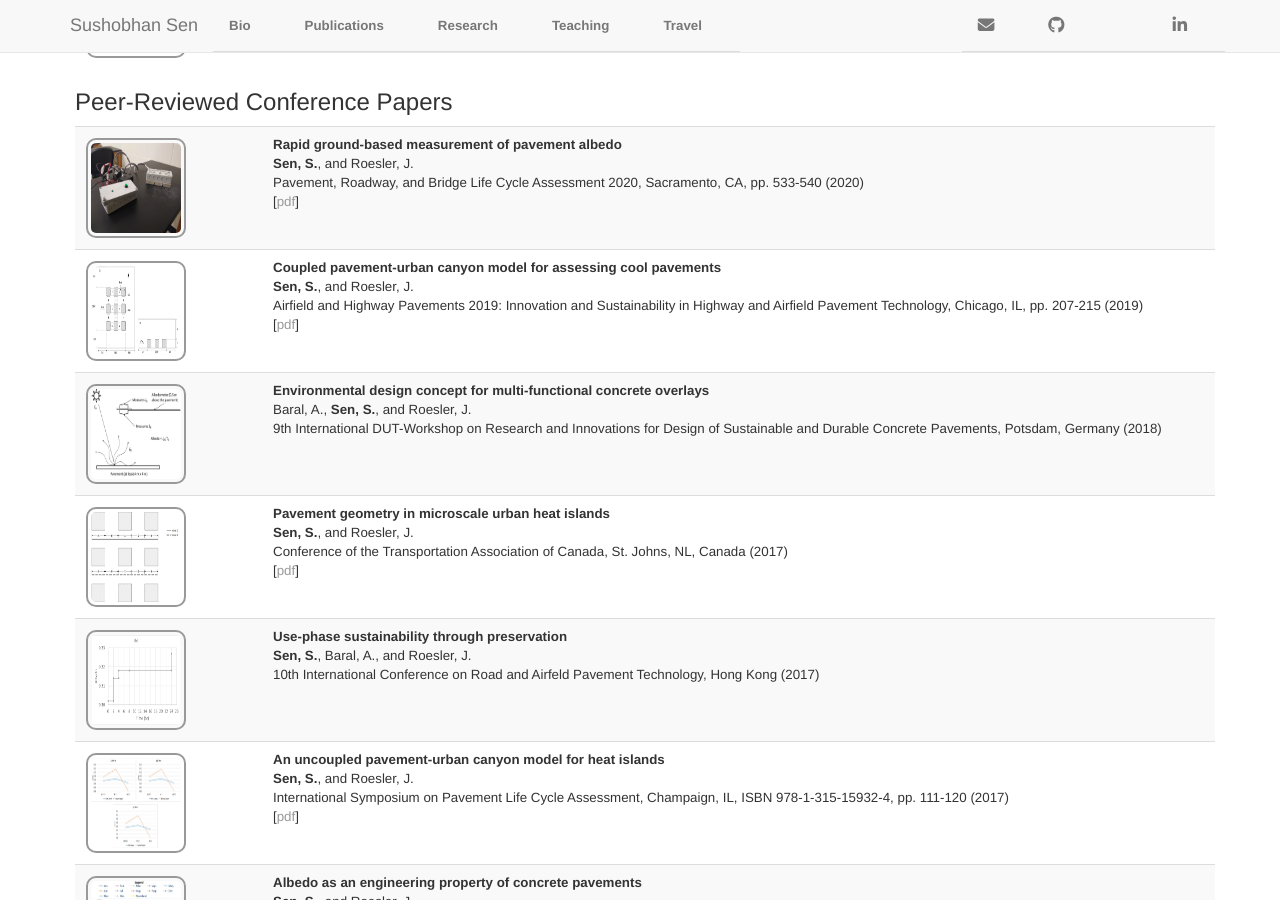
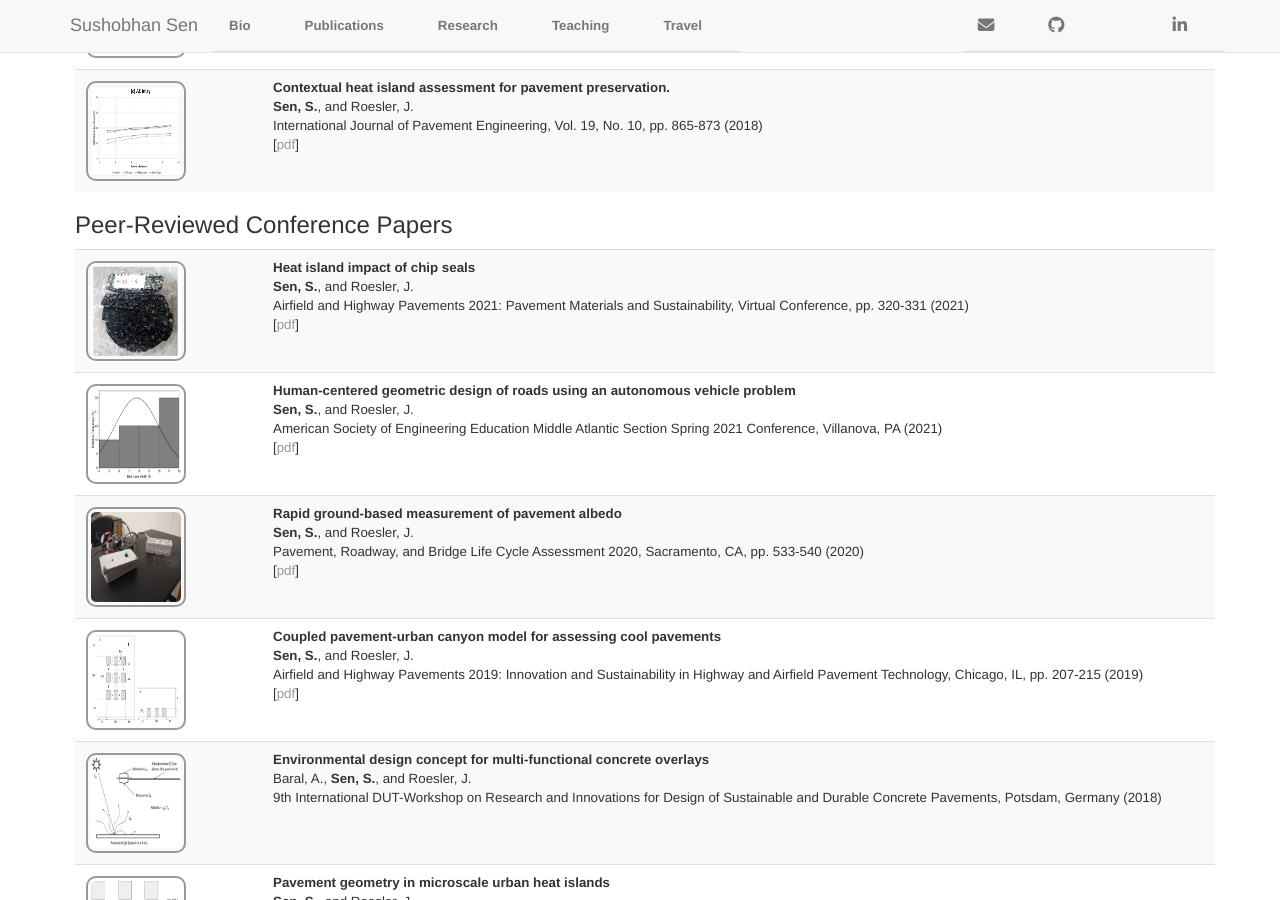
Before and after one commit to sushobhansen/sushobhansen.github.io, a Jekyll site: the page built from publications.md, in a window 1280 px wide and 900 px high, scrolled down 1441 px. Built offline with Jekyll 4.4.1, drawn with Linux system fonts in a browser that asks for light colours; nearby versions of some CDN libraries; a style sheet for code colours, icons or effects is not loaded; some of the changed text lies outside the part shown.

Commit message:
Omnibus updates June 2021

```diff
--- a/publications.md
+++ b/publications.md
@@ -28,6 +28,10 @@ title: Sushobhan Sen | Publications
 ### Peer-Reviewed Journal Articles
 
 <table class="table table-striped table-hover">
+	<tr>
+		<td class="col-md-2"><img src="./images/ncomms-2021.jpg" alt="view-factors" height="100px" width="100px"></td>
+		<td><b>Limited application of reflective surfaces can mitigate urban heat pollution</b> <br> <b>Sen, S.</b>, and Khazanovich, L. <br> Nature Communications, Vol. 12, pp. 1-8 (2021) <br> [<a href="https://doi.org/10.1038/s41467-021-23634-7" target="_blank">pdf</a>]</td>
+	</tr>
 	<tr>
 		<td class="col-md-2"><img src="./images/self-contained.jpg" alt="view-factors" height="100px" width="100px"></td>
 		<td><b>A self-contained element for modeling crack propagation in beams</b> <br> <b>Sen, S.</b>, and Khazanovich, L. <br> Engineering Fracture Mechanics, Vol. 242, pp. 107460 (2021) <br> [<a href="https://www.sciencedirect.com/science/article/pii/S0013794420310274" target="_blank">pdf</a>]</td>
@@ -74,6 +78,14 @@ title: Sushobhan Sen | Publications
 
 <table class="table table-striped table-hover">
 	<tr>
+		<td class="col-md-2"><img src="./images/chip-seals-2021.jpg" alt="chip-seals-2021" height="100px" width="100px"></td>
+		<td><b>Heat island impact of chip seals</b> <br> <b>Sen, S.</b>, and Roesler, J. <br> Airfield and Highway Pavements 2021: Pavement Materials and Sustainability, Virtual Conference, pp. 320-331 (2021) <br> [<a href="https://doi.org/10.1061/9780784483510.029" target="_blank">pdf</a>] </td>
+	</tr>
+	<tr>
+		<td class="col-md-2"><img src="./images/asee-2021.jpg" alt="asee-2021" height="100px" width="100px"></td>
+		<td><b>Human-centered geometric design of roads using an autonomous vehicle problem</b> <br> <b>Sen, S.</b>, and Roesler, J. <br> American Society of Engineering Education Middle Atlantic Section Spring 2021 Conference, Villanova, PA (2021) <br> [<a href="https://peer.asee.org/36302" target="_blank">pdf</a>] </td>
+	</tr>
+	<tr>
 		<td class="col-md-2"><img src="./images/lca-2020.jpg" alt="tac-2017" height="100px" width="100px"></td>
 		<td><b>Rapid ground-based measurement of pavement albedo</b> <br> <b>Sen, S.</b>, and Roesler, J. <br> Pavement, Roadway, and Bridge Life Cycle Assessment 2020, Sacramento, CA, pp. 533-540 (2020) <br> [<a href="https://www.taylorfrancis.com/books/e/9781003092278/chapters/10.1201/9781003092278-55" target="_blank">pdf</a>] </td>
 	</tr>
```
Also changed, not shown: bio.md (+2 -2 lines), index.md (+1 -1 lines), research.md (+4 -4 lines), images/asee-2021.jpg (added), images/chip-seals-2021.jpg (added), images/ncomms-2021.jpg (added).
